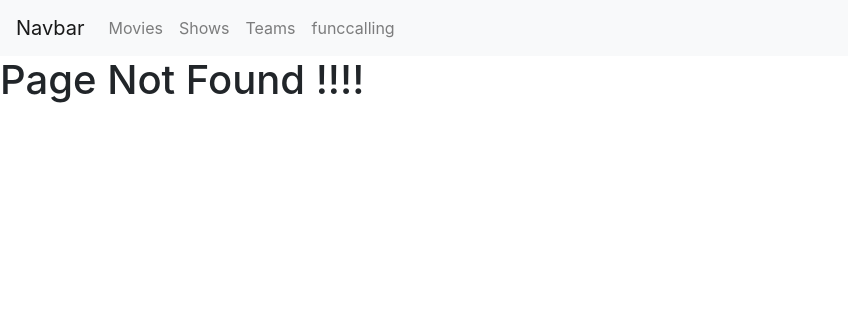
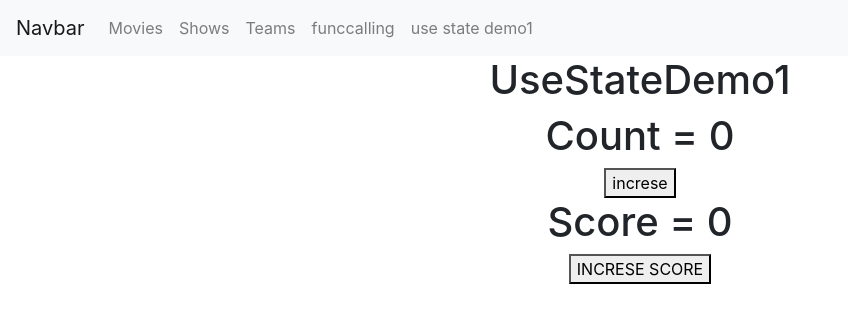
Before and after one commit to samirvithlani/mern_react_24_club_26, a React (Vite) app: page /usestatedemo1 in a window 1280 px wide. Before the commit this address had no page. Shown: the top 322 px of the page, without its empty margins (0-848 px from the left). Built offline with nearby package versions, Linux system fonts and the light colour scheme.

Commit message:
useState

```diff
--- a/src/App.jsx
+++ b/src/App.jsx
@@ -18,6 +18,7 @@
 import { Teams } from './components/ipl/Teams'
 import { TeamDetail } from './components/ipl/TeamDetail'
 import { FuncCalling } from './components/FuncCalling'
+import { UseStateDemo1 } from './components/UseStateDemo1'
 
 
 function App() {
@@ -37,6 +38,7 @@
             <Route path='/teams' element = {<Teams/>}></Route>
             <Route path='/funccalling' element = {<FuncCalling/>}></Route>
             <Route path='/teamdetail/:id' element ={<TeamDetail/>}></Route>
+            <Route path='/usestatedemo1' element ={<UseStateDemo1/>}></Route>
           </Routes>
     </div>
   )
--- a/src/components/Navbar.jsx
+++ b/src/components/Navbar.jsx
@@ -42,6 +42,11 @@
                 funccalling
               </Link>
             </li>
+            <li class="nav-item">
+              <Link class="nav-link" to="/usestatedemo1">
+                use state demo1
+              </Link>
+            </li>
 
 
           </ul>
--- /dev/null
+++ b/src/components/UseStateDemo1.jsx
@@ -0,0 +1,32 @@
+import React, { useState } from 'react'
+
+export const UseStateDemo1 = () => {
+
+    //state variable
+
+    const[score,setScore] = useState(0)
+    //score --> variable name ,, state variable
+    //setScore -->function  : to make any change is score will use setScore func
+    //0 --> initial value it can be any true false,[],{}
+
+    var count =0;
+    const increseCount = ()=>{
+        count++;
+        console.log("count = ",count)
+    }
+    const increseSocre = ()=>{
+        //score++;
+        //setScore++ : error -->it function
+        setScore(score+1)
+    }
+
+  return (
+    <div style={{textAlign:"center"}}>
+        <h1>UseStateDemo1</h1>
+        <h1>Count = {count}</h1>
+        <button onClick={increseCount}>increse</button>
+        <h1>Score = {score}</h1>
+        <button onClick={increseSocre}>INCRESE SCORE</button>
+    </div>
+  )
+}
```
Also changed, not shown: th.txt.
